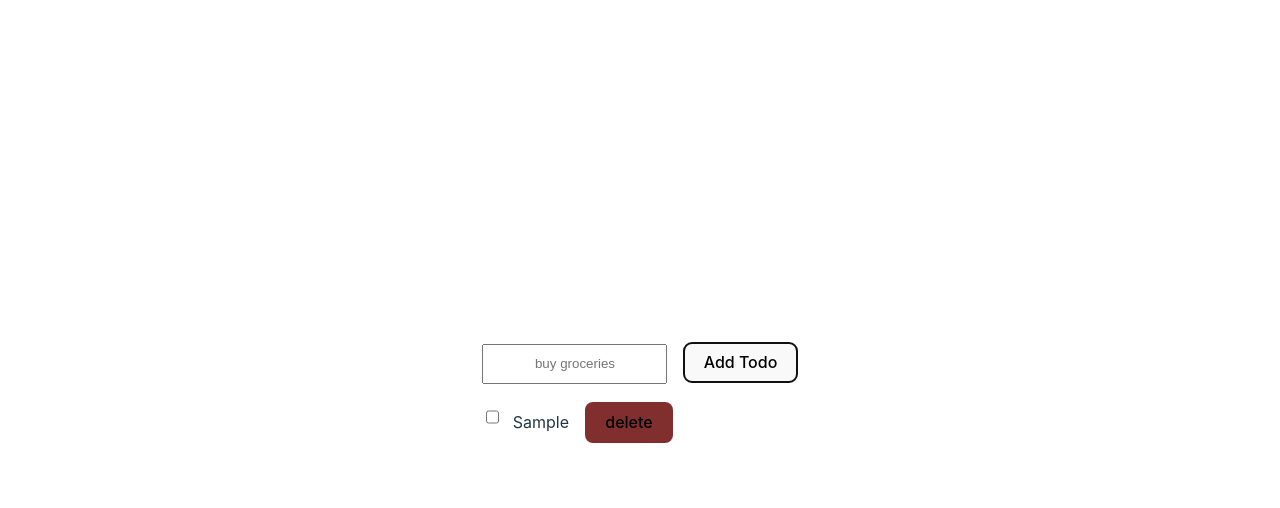
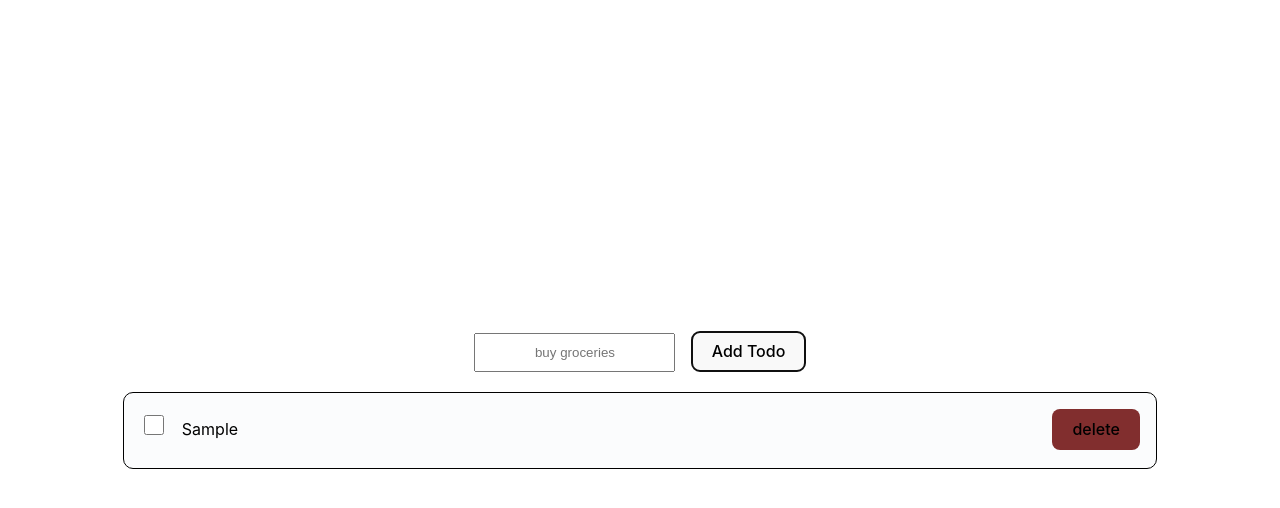
Before and after one commit to StephanRaab/vue-todo, a Vue app: page / in a window 1280 px wide. Both pictures are taken after typing "Sample" into the empty fields and a click on the button "Add Todo". Shown: the top 508 px of the page. Built offline with nearby package versions, Linux system fonts and the light colour scheme.

Commit message:
some styling updates

```diff
--- a/src/components/BaseTodo.vue
+++ b/src/components/BaseTodo.vue
@@ -30,14 +30,14 @@ export default {
 
 <template>
     <div>
-        <input @keyup.enter="addTodo" placeholder="buy groceries" v-model="todoInput">
+        <input type="text" @keyup.enter="addTodo" placeholder="buy groceries" v-model="todoInput">
         <button @click="addTodo">Add Todo</button>
 
         <!--
         ~~1. add whatever is in the input to the todolist~~
         ~~2. do the same thing when hitting enter or the button~~
         ~~3. show todos in list on the screen~~
-        4. todos have state uncompleted|completed( completed will be greyed out and crossed through)
+        ~~4. todos have state uncompleted|completed( completed will be greyed out and crossed through)~~
         ~~5. todo can be deleted, removed from the todolist~~
         6. you can add a due date to a todo
         7. you can tag a todo with a color
@@ -46,33 +46,39 @@ export default {
         -->
     </div>
 
-    <label :class="{ 'completed': todo.completed }" v-for="todo, todoIndex in todos" :key="'todo' + todoIndex">
-        <input type="checkbox" v-model="todo.completed">
-        {{ todo.name }}
+    <div class="todo" v-for="todo, todoIndex in todos" :key="'todo' + todoIndex">
+        <label :class="{ 'completed': todo.completed }">
+            <input type="checkbox" v-model="todo.completed">
+            {{ todo.name }}
+
+        </label>
         <button @click="deleteTodo(todoIndex)" class="deleteBtn">delete</button>
-    </label>
+    </div>
 </template>
 
 <style scoped>
 /* GENERIC OVERRIDES */
-input {
-    height: 34px;
+input[type='text'] {
+    padding: 10px;
     text-align: center;
-    margin-bottom: 1em;
 }
 
 button {
-    margin-left: 1em
+    margin-left: 1em;
 }
 
 label {
-    display: flex;
-    align-items: center;
     margin-bottom: .7em;
 }
 
 label>input {
     margin-right: 1em;
+}
+
+input[type='checkbox'] {
+
+    height: 20px;
+    width: 20px;
 }
 
 /* CLASSES */
@@ -83,4 +89,17 @@ label>input {
 .deleteBtn {
     background-color: rgb(129, 46, 46);
 }
+
+.todo {
+    padding: 1em;
+    border-radius: 10px 10px 10px 10px;
+    margin-top: 1.2em;
+    display: flex;
+    align-items: baseline;
+    width: 1000px;
+    justify-content: space-between;
+    background-color: #fbfcfd;
+    border: solid black 1px;
+    color: black
+}
 </style>
```
